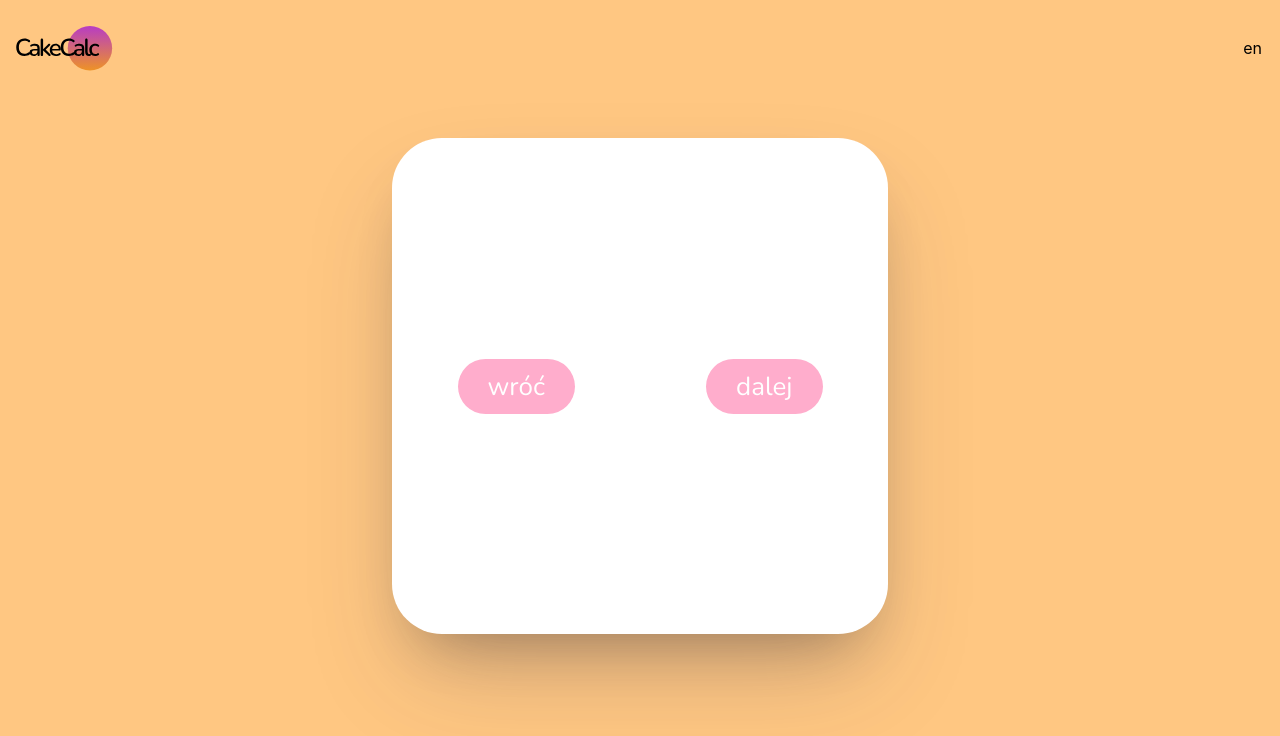
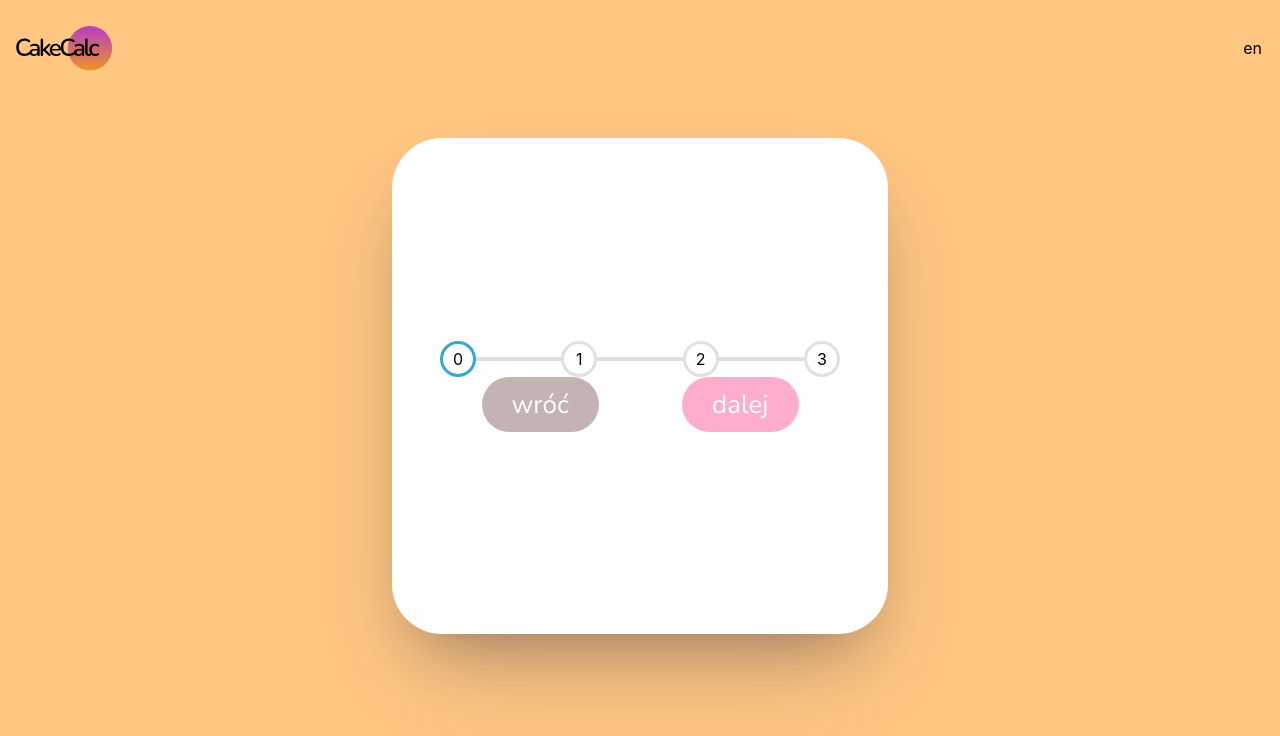
Before and after one commit to olcolcolc/CakeCalcReactApp, a React (Vite) app: page / in a window 1280 px wide. Both pictures are taken after a click on the button "start". Shown: the top 736 px of the page. Built offline with nearby package versions, Linux system fonts and the light colour scheme.

Commit message:
feat(stepper): Add finished stepper.

```diff
--- a/src/components/button/Button.tsx
+++ b/src/components/button/Button.tsx
@@ -14,9 +14,16 @@ const StartButton = styled(Button)`
   background: ${theme.colors.startButton};
   color: ${theme.colors.white};
 
-  &:hover {
+  :hover {
     background-color: ${theme.colors.startButtonHover};
+    transform: scale(0.90);
+    transition: transform 0.2s ease;
   }
+
+  :active{
+    transform: scale(1.2);
+  }
+
   ${theme.mixin.forDesktop(`
     font-size: 60px;
     padding: 10px 70px;
@@ -24,41 +31,58 @@ const StartButton = styled(Button)`
 `;
 
 const NextButton = styled(Button)`
-  background: ${theme.colors.nextButton};
+  background-color: ${theme.colors.nextButton};
   color: ${theme.colors.white};
   font-size: 26px;
 
-  &:hover {
+  :hover {
     background-color: ${theme.colors.nextButtonHover};
+    transform: scale(0.90);
+    transition: transform 0.2s ease;
+  }
+
+  :active{
+    transform: scale(0.98);
+  }
+
+  :focus{
+    outline: none;
+  }
+
+  :disabled{
+    background-color: ${theme.colors.disabledButton};
+    pointer-events: none;
   }
 `;
+
 
 const AgainButton = styled(Button)`
   background: ${theme.colors.againButton};
   color: ${theme.colors.white};
 
-  &:hover {
+  :hover {
     background-color: ${theme.colors.againButtonHover};
   }
 `;
 
 interface IconProps {
   name: "start" | "next" | "previous" | "again";
-  onClick?: React.MouseEventHandler; // Zaktualizowana linia
+  onClick?: React.MouseEventHandler;
+  disabled?: boolean;
 }
 
-const ButtonComponent: React.FC<IconProps> = ({ name, onClick }) => {
+const ButtonComponent: React.FC<IconProps> = ({ name, onClick, disabled }) => {
   let button;
 
   switch (name) {
     case "start":
-      button = <StartButton onClick={onClick}>start</StartButton>; // Przekazuje onClick
+      button = <StartButton onClick={onClick}>start</StartButton>;
       break;
     case "next":
-      button = <NextButton>dalej</NextButton>;
+      button = <NextButton onClick={onClick} disabled={disabled}>dalej</NextButton>;
       break;
     case "previous":
-      button = <NextButton>wróć</NextButton>;
+      button = <NextButton onClick={onClick} disabled={disabled}>wróć</NextButton>;
       break;
     case "again":
       button = <AgainButton>jeszcze raz</AgainButton>;
--- a/src/components/circle/Circle.tsx
+++ b/src/components/circle/Circle.tsx
@@ -1,15 +1,34 @@
 import styled from "@emotion/styled";
-
+import React, { ReactNode } from 'react';
+import { theme } from "../../styles/theme";
 
 const CircleDiv = styled.div`
     display: flex;
+    z-index: 1;
+    background-color: ${theme.colors.white};
+    color: ${theme.colors.black};
+    border-radius: 50%;
+    height: 30px;
+    width: 30px;
+    justify-content: center;
+    align-items: center;
+    border: 3px solid #e0e0e0;
+    transition: 0.4s ease;
+
+    &.active{
+        border-color: ${theme.colors.startButton};
+    }
 `
 
+interface CircleProps {
+    children: ReactNode;
+    classname: string;
+}
 
-const Circle = () => {
+const Circle: React.FC<CircleProps> = ({ children, classname }) => {
     return (
-        <CircleDiv>Circle</CircleDiv>
+        <CircleDiv className={classname}>{children}</CircleDiv>
     )
 }
 
-export default Circle
+export default Circle;
--- a/src/components/mainContainer/MainContainer.tsx
+++ b/src/components/mainContainer/MainContainer.tsx
@@ -1,9 +1,11 @@
 import styled from "@emotion/styled";
 import Button from "../button/Button";
+import Stepper from "../stepper/Stepper";
 
 const MainContainer = styled.div`
     display: flex;
     justify-content: center;
+    flex-direction: column;
     align-items: center;
     margin: 10px auto;
     margin-top: 50px;
@@ -14,12 +16,12 @@ const MainContainer = styled.div`
     min-width: 31rem;
     box-shadow: rgba(50, 50, 93, 0.25) 0px 50px 100px -20px, rgba(0, 0, 0, 0.3) 0px 30px 60px -30px;`;
 
+
+
 const MainContainerComponent: React.FC = () => {
   return (
     <MainContainer>
-            <Button name="previous"></Button>
-
-      <Button name="next"></Button>
+      <Stepper/>
     </MainContainer>
   );
 };
--- /dev/null
+++ b/src/components/stepper/Stepper.tsx
@@ -0,0 +1,109 @@
+import { useEffect, useState } from "react";
+import Circle from "../circle/Circle";
+import styled from "@emotion/styled";
+import { theme } from "../../styles/theme";
+import Button from "../button/Button";
+
+const StepperContainer = styled.div`
+  display: flex;
+  margin: 0;
+  padding: 0;
+  box-sizing: border-box;
+  justify-content: center;
+  align-items: center;
+  height: 100vh;
+  width: 100vw;
+`;
+
+const Content = styled.div`
+  align-items: center;
+  width: 400px;
+`;
+
+const ProgressBar = styled.div`
+  display: flex;
+  justify-content: space-between;
+  align-items: center;
+  position: relative;
+
+  &::before {
+    content: "";
+    position: absolute;
+    background: #e0e0e0;
+    top: 50%;
+    left: 0;
+    transform: translateY(-50%);
+    border-radius: 5px;
+    width: 100%;
+    height: 4px;
+    z-index: 0;
+    transition: 0.4s ease;
+  }
+`;
+
+const Progress = styled.div`
+  position: absolute;
+  background: ${theme.colors.startButton};
+  top: 50%;
+  left: 0;
+  transform: translateY(-50%);
+  border-radius: 5px;
+  width: 50%;
+  height: 4px;
+  z-index: 0;
+  transition: 0.4s ease;
+`;
+
+const ButtonsContainer = styled.div`
+  display: flex;
+  width: 100%;
+  justify-content: space-between;
+  flex-direction: row;
+`;
+
+const Stepper = () => {
+  const [circle] = useState(4);
+  const [active, setActive] = useState(0);
+  const [width, setWidth] = useState(0);
+  useEffect(()=>{
+    setWidth(100/(circle-1)*active)
+  },[circle,active])
+  const arr = [];
+  console.log(active, "Current step")
+  for (let i = 0; i < circle; i++) {
+    arr.push(<Circle classname={i<=active?"active":""} key={i}>{i}</Circle>);
+  }
+
+  return (
+    <StepperContainer>
+      <Content>
+        <ProgressBar>
+          <Progress style={{width:width+"%"}}></Progress>
+          {arr}
+        </ProgressBar>
+        <ButtonsContainer>
+            <Button
+                name="previous"
+                disabled={active <= 0}
+                onClick={() => {
+                    if (active <= 0) {
+                    setActive(0);
+                    } else setActive(active - 1);
+                }}
+            />
+            <Button
+                name="next"
+                disabled={active >= circle - 1}
+                onClick={() => {
+                    if (active >= circle - 1) {
+                    setActive(circle - 1);
+                    } else setActive(active + 1);
+                }}
+            />
+        </ButtonsContainer>
+      </Content>
+    </StepperContainer>
+  );
+};
+
+export default Stepper;
--- a/src/styles/theme.tsx
+++ b/src/styles/theme.tsx
@@ -23,6 +23,7 @@ const colors = {
   nextButtonHover: "#34A9D1",
   againButton: "#FF2272",
   againButtonHover: "#DCF6BA",
+  disabledButton: "#c4b3b3",
   white: "#ffffff",
   black: "#000000",
 };
```
